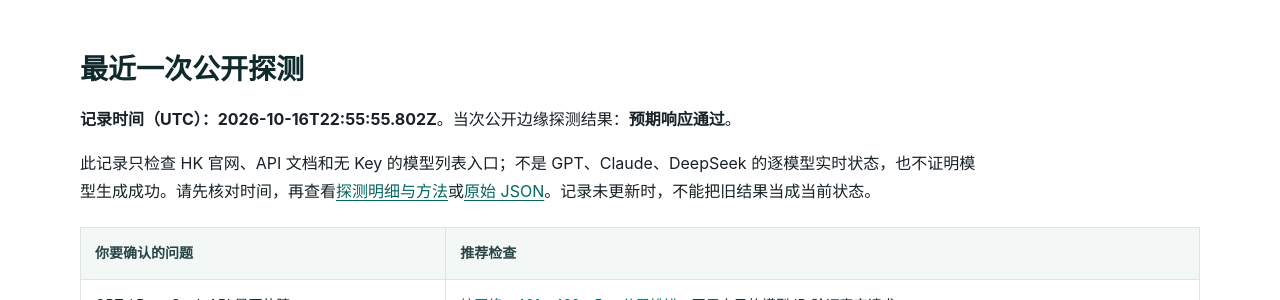
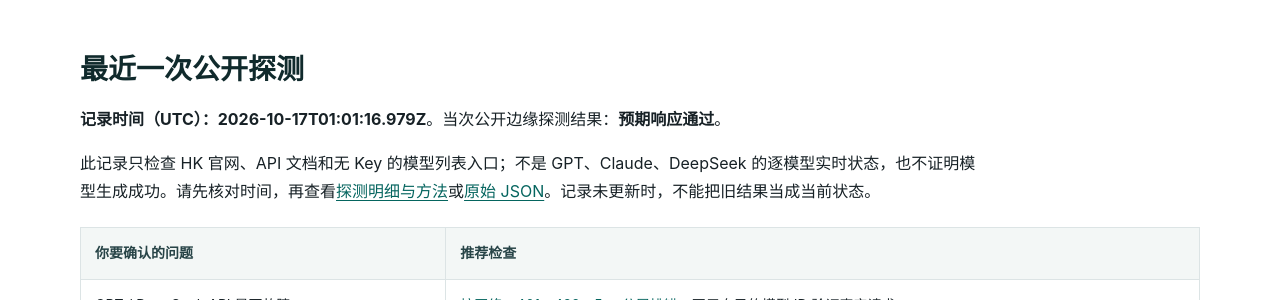
Before and after one commit to KKWANG4444/api-status, a Jekyll site: the page built from index.md, in a window 1280 px wide and 900 px high, scrolled down 364 px. Shown: the part 151-451 px from the top of the window. Built offline with Jekyll 4.4.1, drawn with Linux system fonts in a browser that asks for light colours.

Commit message:
chore: update public edge status

```diff
--- a/_data/status.json
+++ b/_data/status.json
@@ -1,7 +1,7 @@
 {
   "status": "operational",
-  "checked_at": "2026-10-16T22:55:55.802Z",
-  "duration_ms": 520,
+  "checked_at": "2026-10-17T01:01:16.979Z",
+  "duration_ms": 734,
   "overall": true,
   "components": [
     {
@@ -10,7 +10,7 @@
       "url": "https://www.aifast.hk/",
       "ok": true,
       "status": 200,
-      "elapsed_ms": 464,
+      "elapsed_ms": 301,
       "content_type": "text/html; charset=utf-8",
       "detail": "Expected public edge response"
     },
@@ -20,7 +20,7 @@
       "url": "https://api.aifast.hk/",
       "ok": true,
       "status": 200,
-      "elapsed_ms": 319,
+      "elapsed_ms": 686,
       "content_type": "text/html",
       "detail": "Expected public edge response"
     },
@@ -30,7 +30,7 @@
       "url": "https://www.aifast.hk/v1/models",
       "ok": true,
       "status": 401,
-      "elapsed_ms": 468,
+      "elapsed_ms": 333,
       "content_type": "application/json; charset=utf-8",
       "detail": "Expected public edge response"
     }
--- a/data/status.json
+++ b/data/status.json
@@ -1,7 +1,7 @@
 {
   "status": "operational",
-  "checked_at": "2026-10-16T22:55:55.802Z",
-  "duration_ms": 520,
+  "checked_at": "2026-10-17T01:01:16.979Z",
+  "duration_ms": 734,
   "overall": true,
   "components": [
     {
@@ -10,7 +10,7 @@
       "url": "https://www.aifast.hk/",
       "ok": true,
       "status": 200,
-      "elapsed_ms": 464,
+      "elapsed_ms": 301,
       "content_type": "text/html; charset=utf-8",
       "detail": "Expected public edge response"
     },
@@ -20,7 +20,7 @@
       "url": "https://api.aifast.hk/",
       "ok": true,
       "status": 200,
-      "elapsed_ms": 319,
+      "elapsed_ms": 686,
       "content_type": "text/html",
       "detail": "Expected public edge response"
     },
@@ -30,7 +30,7 @@
       "url": "https://www.aifast.hk/v1/models",
       "ok": true,
       "status": 401,
-      "elapsed_ms": 468,
+      "elapsed_ms": 333,
       "content_type": "application/json; charset=utf-8",
       "detail": "Expected public edge response"
     }
```
